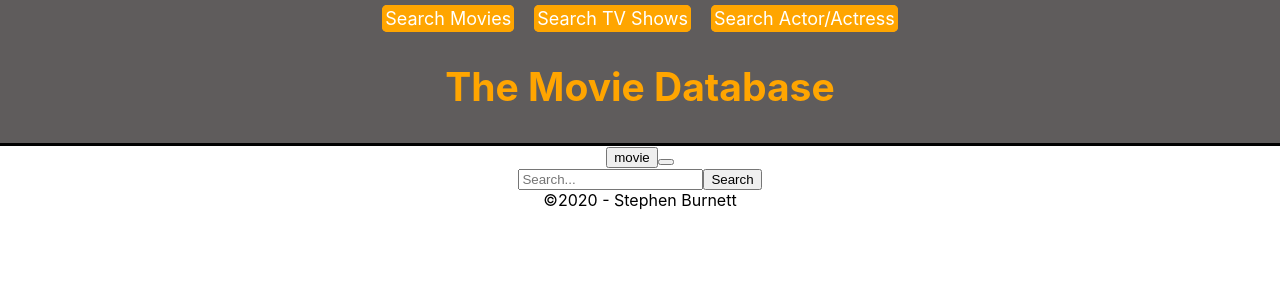
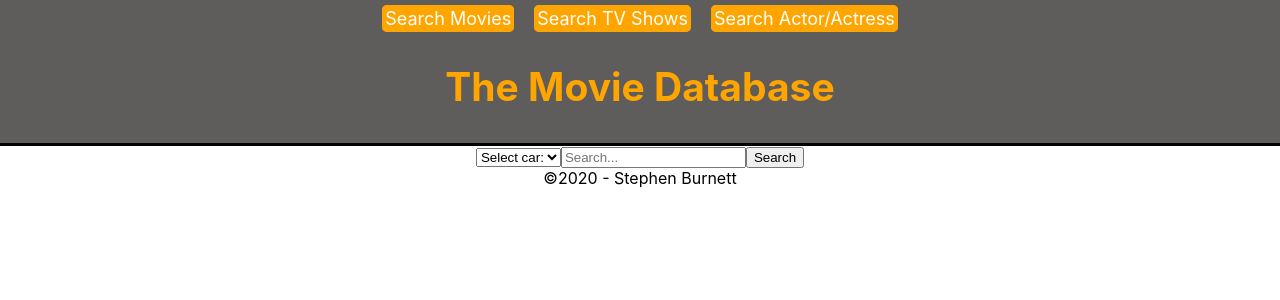
Before and after one commit to stephenburnett714/MovieDataBase, a React (Create React App) app in the folder moviedatabase/: page /tv in a window 1280 px wide. Shown: the top 300 px of the page. Built offline with nearby package versions, Linux system fonts and the light colour scheme.

Commit message:
added dropdown menu

```diff
--- a/moviedatabase/src/components/maincomponents/Seach.jsx
+++ b/moviedatabase/src/components/maincomponents/Seach.jsx
@@ -1,22 +1,22 @@
 import React from 'react'
-import {Dropdown, ButtonGroup, Button} from 'react-bootstrap'
+import {Dropdown, ButtonGroup, DropdownButton} from 'react-bootstrap'
 
 
 export default function Search(props) {
     return(
         <div >
         <form action="">
-        <Dropdown as={ButtonGroup}>
-  <Button variant="success">{props.viewType}</Button>
 
-  <Dropdown.Toggle split variant="success" id="dropdown-split-basic" />
 
-  <Dropdown.Menu>
-    <Dropdown.Item href="#/action-1">Action</Dropdown.Item>
-    <Dropdown.Item href="#/action-2">Another action</Dropdown.Item>
-    <Dropdown.Item href="#/action-3">Something else</Dropdown.Item>
-  </Dropdown.Menu>
-</Dropdown>
+        <span className="custom-select">
+  <select>
+    <option value="0">Select car:</option>
+    <option value="1">Movie</option>
+    <option value="2">TvShow</option>
+    <option value="3">Person</option>
+  </select>
+</span>
+
         <input type="text" placeholder='Search...' onChange={props.handleChange} value={props.searchInput}
         />
         <button onClick={props.handleClick} >Search</button>
```
